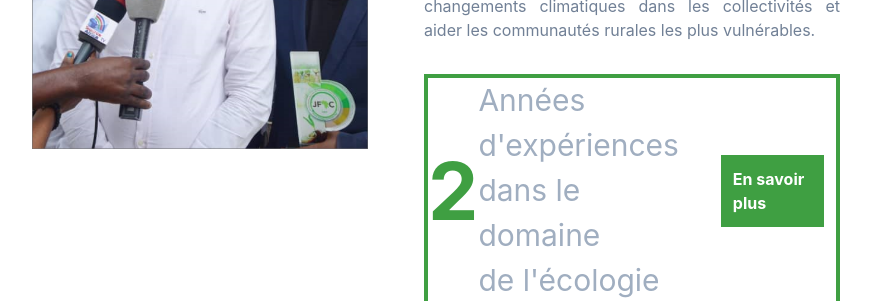
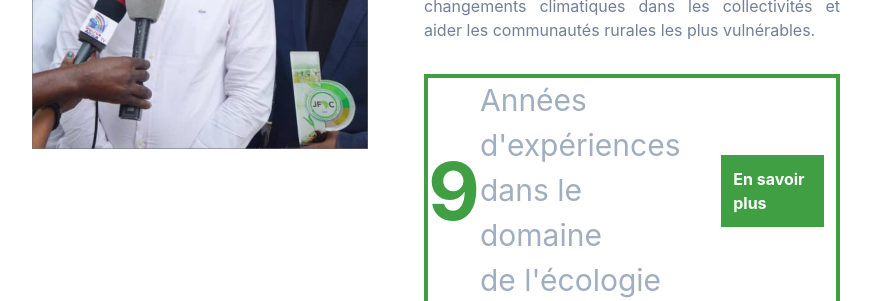
Before and after one commit to messan1/Refacc, a React (Create React App) app: page / in a window 1280 px wide. Shown: the part 1140-1441 px from the top of the page, without its empty margins (216-1087 px from the left). Built offline with nearby package versions, Linux system fonts and the light colour scheme; what react-animations would draw is missing.

Commit message:
text transform

```diff
--- a/src/components/About.js
+++ b/src/components/About.js
@@ -27,7 +27,7 @@ const About = () => {
         </p>
         <div className="mt-8 border-4 border-grefacc flex justify-around items-center">
           <span className="xl:text-7xl font-bold md:text-6xl text-grefacc m-4 tiny:text-5xl lg:text-6xl md:text-4xl lg:m-0">
-            2
+            9
           </span>
           <p className="xl:text-3xl md:text-2xl text-gray-500 sm:text-md tiny:text-sm lg:text-xl ">
             Années d'expériences <br />
--- a/src/pages/Jfac20.js
+++ b/src/pages/Jfac20.js
@@ -67,15 +67,15 @@ class Jfac20 extends Component {
 changements climatiques (JFAC 2019)
 deviennent un baromètre des actions
 climatiques et écologiques de la Côte d’Ivoire.
-                  «Les JFAC peuvent et doivent, en effet constituerun rendez-vous périodique (peut-être
+«Les JFAC peuvent et doivent, en effet, constituer un rendez-vous périodique (peut-être
 annuel) d’évaluation de nos progrès en matière
 de lutte contre les changements climatiques et
 d’atteinte des Objectifs du Développement
 Durable (ODD). Il est important de se trouver, de
-                  l’enjeu climatique nouimport { Link } from 'react-router-dom';
-s y oblige», c’est ce qu’a
+dialoguer et d’apprendre l’un de l’autre car
+l’enjeu climatique nous y oblige», c’est ce qu’a
 déclaré le ministre ivoirien de l’Environnement
-                  et du Développement durable, Séka Séka{' '}
+et du Développement durable, Séka Séka
                 </p>
               </div>
               <div className="m-2 order-first h-auto max-w-4xl sm:max-w- mdi:max-w-sm ">
```
Lines whose indentation alone changed are shown as unchanged.
